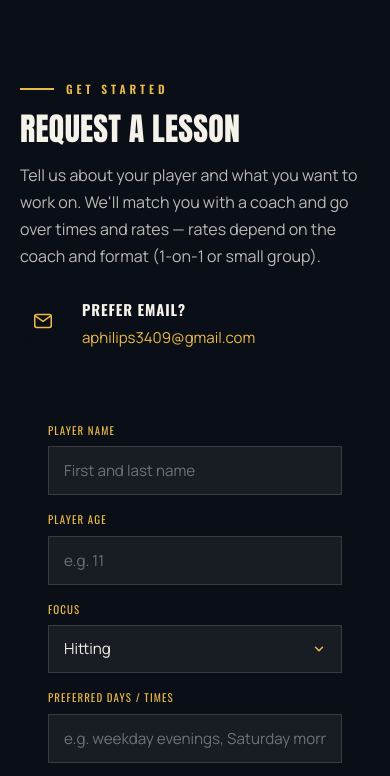
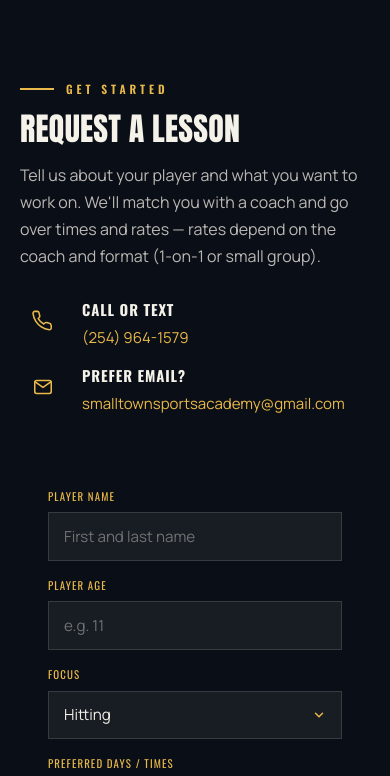
Before and after one commit to ExploringDoor/stsAcademy, a website: page lessons.html in a window 390 px wide. Shown: the part 4206-4982 px from the top of the page. Drawn offline with nearby package versions, Linux system fonts and the light colour scheme.

Commit message:
Add phone, real Facebook URL, switch to business email
- Phone (254) 964-1579 as tel: links (contact page + footer site-wide) with new phone icon
- Facebook now points to the real academy page
- Email switched from personal to smalltownsportsacademy@gmail.com everywhere

Co-Authored-By: Claude Opus 4.8 <noreply@anthropic.com>

```diff
--- a/js/chrome.js
+++ b/js/chrome.js
@@ -15,6 +15,7 @@
     pin:      '<path d="M12 21s7-6.3 7-11a7 7 0 1 0-14 0c0 4.7 7 11 7 11Z"/><circle cx="12" cy="10" r="2.6"/>',
     clock:    '<circle cx="12" cy="12" r="9"/><path d="M12 7.5V12l3 2"/>',
     mail:     '<rect x="3" y="5" width="18" height="14" rx="2"/><path d="m3.5 6.5 8.5 6 8.5-6"/>',
+    phone:    '<path d="M21 16.9v2.6a2 2 0 0 1-2.2 2 19.8 19.8 0 0 1-8.6-3.1 19.5 19.5 0 0 1-6-6A19.8 19.8 0 0 1 1.1 3.7 2 2 0 0 1 3.1 1.5h2.6a2 2 0 0 1 2 1.7c.1 1 .4 1.9.7 2.8a2 2 0 0 1-.5 2.1L6.8 9.3a16 16 0 0 0 6 6l1.2-1.1a2 2 0 0 1 2.1-.5c.9.3 1.8.6 2.8.7a2 2 0 0 1 1.7 2Z"/>',
     star:     '<path d="m12 3 2.6 5.7 6.2.7-4.6 4.2 1.3 6.1L12 16.8 6.5 19.7l1.3-6.1L3.2 9.4l6.2-.7Z"/>',
     arrow:    '<path d="M5 12h14M13 6l6 6-6 6"/>',
     bolt:     '<path d="M13 2 4 14h7l-1 8 9-12h-7l1-8Z"/>',
@@ -90,6 +91,7 @@
         '<div class="footer-col"><h5>Programs</h5>' + progLinks + '</div>' +
         '<div class="footer-col"><h5>Visit & Contact</h5>' +
           '<p>' + (c.address || '') + '</p>' +
+          (c.phone ? '<a href="tel:+1' + c.phone.replace(/\D/g, '') + '">' + c.phone + '</a>' : '') +
           '<a href="mailto:' + (c.email || '') + '">' + (c.email || '') + '</a>' +
           '<p style="margin-top:14px">' + (c.owner || '') + '<br><span style="color:rgba(255,255,255,.45)">' + (c.ownerRole || '') + '</span></p>' +
           '<a class="btn btn-primary btn-sm" style="margin-top:8px" href="' + (S.bookUrl || '#') + '" target="_blank" rel="noopener">Register Now</a>' +
--- a/js/config.js
+++ b/js/config.js
@@ -39,8 +39,9 @@
     contact: {
       owner: 'Amanda Philips',
       ownerRole: 'Owner & Director',
-      email: 'aphilips3409@gmail.com',
-      facebook: 'https://www.facebook.com/profile.php?id=100089400000000', // placeholder; academy page
+      email: 'smalltownsportsacademy@gmail.com',
+      phone: '(254) 964-1579',
+      facebook: 'https://www.facebook.com/profile.php?id=61570848586274',
       address: '1907 E Washington St, Stephenville, TX 76401',
       hoursNote: 'By appointment & posted session times — see the schedule for each program.'
     },
--- a/lessons.html
+++ b/lessons.html
@@ -148,6 +148,9 @@
   // Contact line under the inquiry copy
   var c = S.contact;
   document.getElementById('inqContact').innerHTML =
+    (c.phone ? '<div class="inforow" style="border:none;padding:0 0 14px"><div class="ii">' + icon('phone') + '</div>' +
+      '<div><h4 style="color:var(--cream)">Call or text</h4>' +
+      '<a href="tel:+1' + c.phone.replace(/\D/g, '') + '" style="color:var(--gold)">' + c.phone + '</a></div></div>' : '') +
     '<div class="inforow" style="border:none;padding:0"><div class="ii">' + icon('mail') + '</div>' +
     '<div><h4 style="color:var(--cream)">Prefer email?</h4>' +
     '<a href="mailto:' + c.email + '" style="color:var(--gold)">' + c.email + '</a></div></div>';
```
Also changed, not shown: contact.html (+1 -0 lines).
